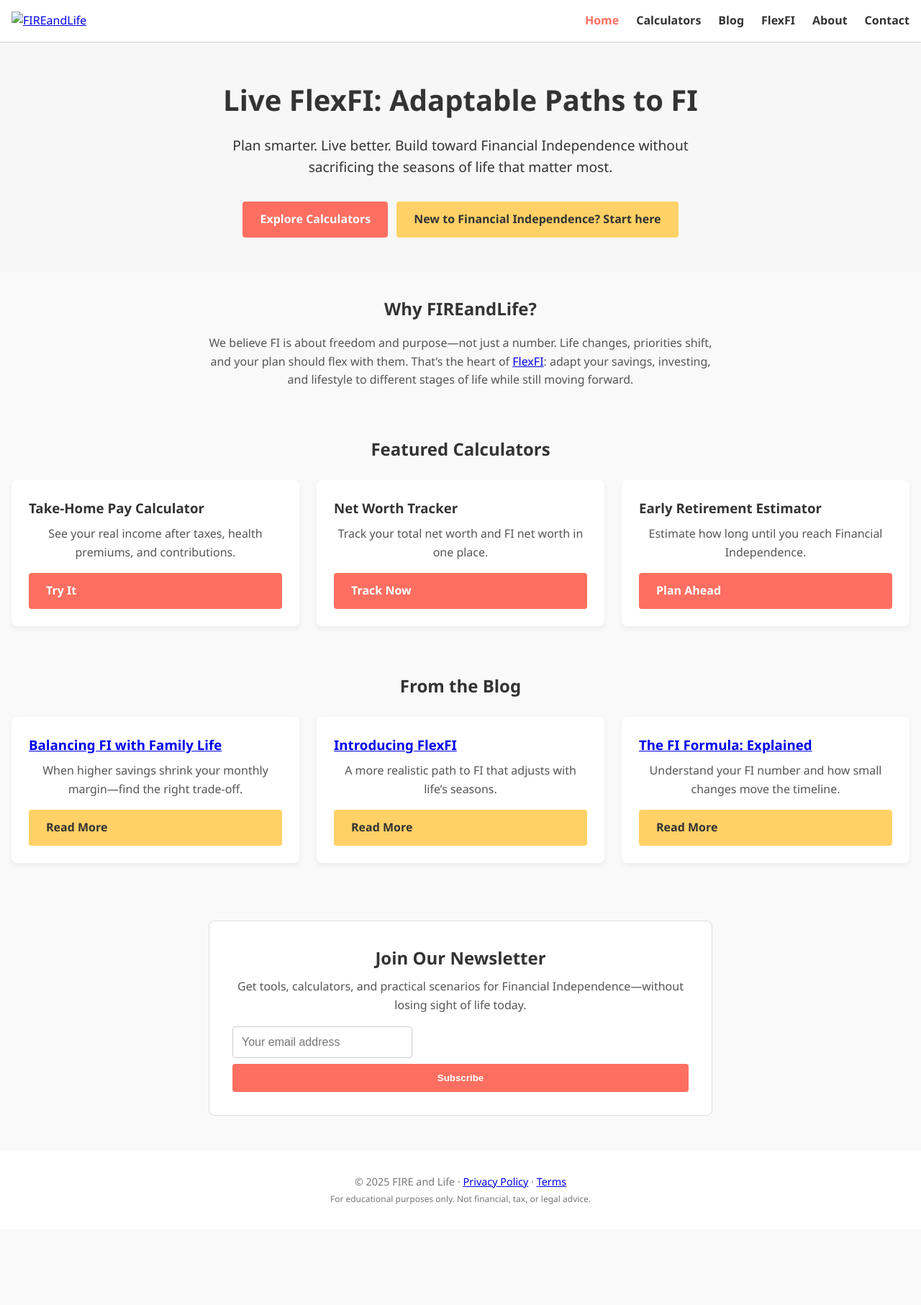
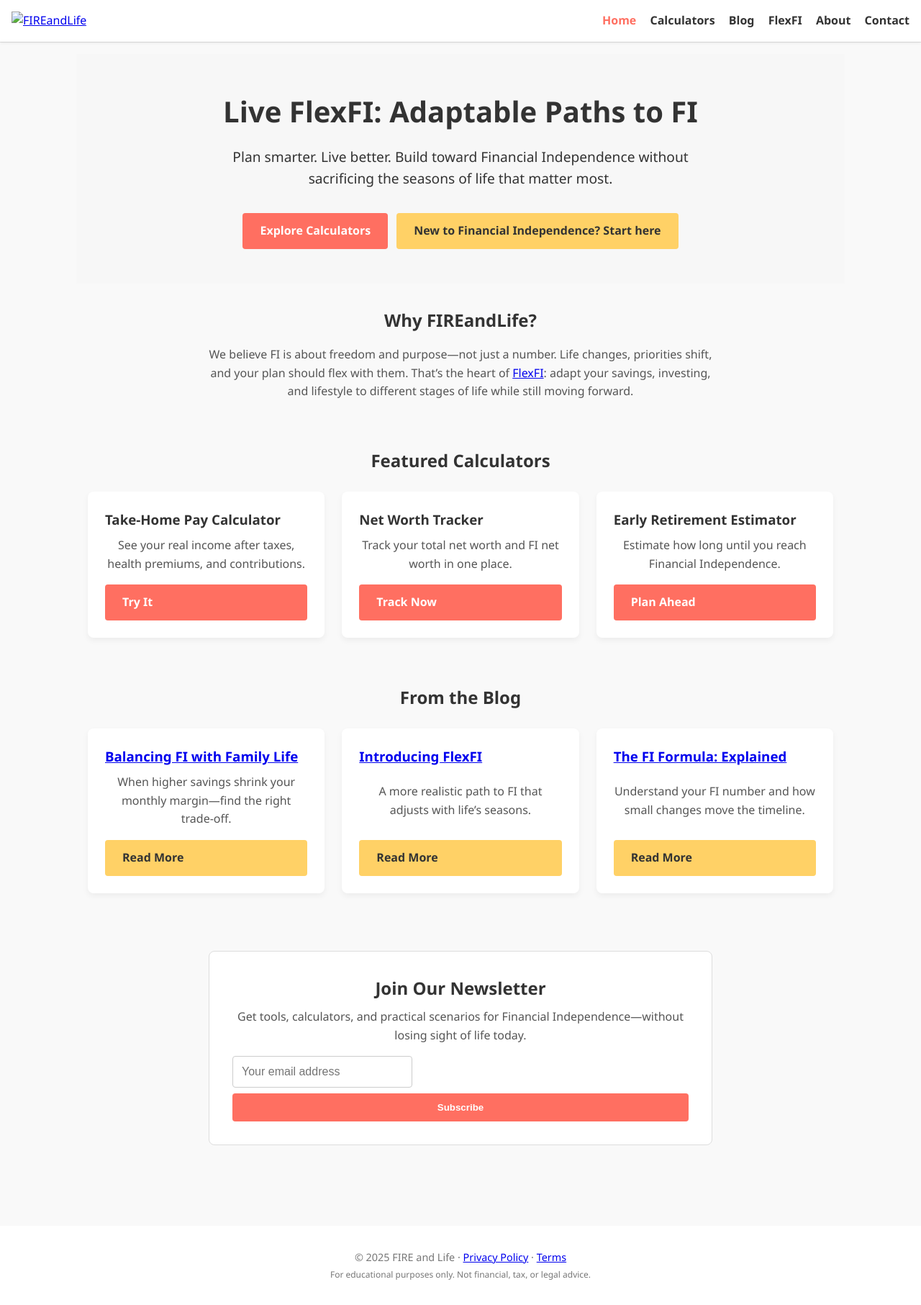
Before and after one commit to doehring01/livefireandlife-calculator, a Jekyll site: the page built from src/index.html, in a window 1280 px wide. Shown: the whole page at 72% size. Built offline with Jekyll 4.4.1, drawn with Linux system fonts in a browser that asks for light colours; a script that is not in the unit is left out; before the commit the page ends 1708 px from its top, so only the background shows below that.

Commit message:
Update index.html

```diff
--- a/src/index.html
+++ b/src/index.html
@@ -1,49 +1,17 @@
-<!DOCTYPE html>
-<html lang="en">
-<head>
-  <meta charset="UTF-8" />
-  <meta name="viewport" content="width=device-width, initial-scale=1" />
-  <title>FIREandLife — Live FlexFI</title>
-  <meta name="description" content="Tools, calculators, and real-world scenarios to pursue Financial Independence without sacrificing a life well-lived. Live FlexFI: adapt your plan to each season of life." />
-  <link rel="stylesheet" href="/styles.css" />
+---
+layout: default
+title: Home
+permalink: /
+description: "Tools, calculators, and real-world scenarios to pursue Financial Independence without sacrificing a life well-lived. Live FlexFI: adapt your plan to each season of life."
+---
 
-<script id="mcjs">!function(c,h,i,m,p){m=c.createElement(h),p=c.getElementsByTagName(h)[0],m.async=1,m.src=i,p.parentNode.insertBefore(m,p)}(document,"script","https://chimpstatic.com/mcjs-connected/js/users/72d54d5d34e330e9be28f8b0b/76cbee2dfa420e118252735bb.js");</script>
-
-  <!-- Google Analytics -->
-  <script async src="https://www.googletagmanager.com/gtag/js?id=G-KHKJVXPJQM"></script>
-  <script>
-    window.dataLayer = window.dataLayer || [];
-    function gtag(){ dataLayer.push(arguments); }
-    gtag('js', new Date());
-    gtag('config', 'G-KHKJVXPJQM');
-  </script>
-  <!-- End Google Analytics -->
-</head>
-<body>
-<header>
-  <nav style="display:flex;justify-content:space-between;align-items:center;padding:1rem;background:#fff;box-shadow:0 2px 4px rgba(0,0,0,0.06);">
-    <div class="logo">
-      <a href="/"><img src="/assets/logo-horizontal.png" alt="FIREandLife" style="height:40px;"></a>
-    </div>
-    <ul class="nav-links" style="list-style:none;display:flex;gap:1.5rem;margin:0;">
-      <li><a href="/" class="active">Home</a></li>
-      <li><a href="/calculators/">Calculators</a></li>
-      <li><a href="/blog/">Blog</a></li>
-      <li><a href="/flexfi/">FlexFI</a></li>
-      <li><a href="/about/">About</a></li>
-      <li><a href="/contact/">Contact</a></li>
-    </ul>
-  </nav>
-</header>
-
-<main>
 <!-- Hero -->
 <section class="hero">
   <h1>Live FlexFI: Adaptable Paths to FI</h1>
   <p>Plan smarter. Live better. Build toward Financial Independence without sacrificing the seasons of life that matter most.</p>
   <div style="display:flex;gap:.75rem;justify-content:center;flex-wrap:wrap;margin-top:1rem;">
-      <a class="btn" href="/calculators/">Explore Calculators</a>
-      <a class="btn btn-secondary" href="/about/#what-is-fi">New to Financial Independence? Start here</a>
+    <a class="btn" href="{{ '/calculators/' | relative_url }}">Explore Calculators</a>
+    <a class="btn btn-secondary" href="{{ '/about/#what-is-fi' | relative_url }}">New to Financial Independence? Start here</a>
   </div>
 </section>
 
@@ -52,7 +20,7 @@
   <h2>Why FIREandLife?</h2>
   <p>
     We believe FI is about freedom and purpose—not just a number. Life changes, priorities shift, and your plan should flex with them.
-      That’s the heart of <a href="/flexfi/">FlexFI</a>: adapt your savings, investing, and lifestyle to different stages of life while still moving forward.
+    That’s the heart of <a href="{{ '/flexfi/' | relative_url }}">FlexFI</a>: adapt your savings, investing, and lifestyle to different stages of life while still moving forward.
   </p>
 </section>
 
@@ -63,17 +31,17 @@
     <article class="card">
       <h3>Take-Home Pay Calculator</h3>
       <p>See your real income after taxes, health premiums, and contributions.</p>
-        <a class="btn" href="/calculators/take-home-pay/">Try It</a>
+      <a class="btn" href="{{ '/calculators/take-home-pay/' | relative_url }}">Try It</a>
     </article>
     <article class="card">
       <h3>Net Worth Tracker</h3>
       <p>Track your total net worth and FI net worth in one place.</p>
-        <a class="btn" href="/calculators/net-worth-tracker/">Track Now</a>
+      <a class="btn" href="{{ '/calculators/net-worth-tracker/' | relative_url }}">Track Now</a>
     </article>
     <article class="card">
       <h3>Early Retirement Estimator</h3>
       <p>Estimate how long until you reach Financial Independence.</p>
-        <a class="btn" href="/calculators/early-retirement-estimator/">Plan Ahead</a>
+      <a class="btn" href="{{ '/calculators/early-retirement-estimator/' | relative_url }}">Plan Ahead</a>
     </article>
   </div>
 </section>
@@ -83,19 +51,19 @@
   <h2>From the Blog</h2>
   <div class="grid">
     <article class="card">
-        <h3><a href="/blog/balancing-fi-family/">Balancing FI with Family Life</a></h3>
+      <h3><a href="{{ '/blog/balancing-fi-family/' | relative_url }}">Balancing FI with Family Life</a></h3>
       <p>When higher savings shrink your monthly margin—find the right trade-off.</p>
-        <a class="btn btn-secondary" href="/blog/balancing-fi-family/">Read More</a>
+      <a class="btn btn-secondary" href="{{ '/blog/balancing-fi-family/' | relative_url }}">Read More</a>
     </article>
     <article class="card">
-        <h3><a href="/blog/introducing-flexfi.html">Introducing FlexFI</a></h3>
+      <h3><a href="{{ '/blog/introducing-flexfi.html' | relative_url }}">Introducing FlexFI</a></h3>
       <p>A more realistic path to FI that adjusts with life’s seasons.</p>
-        <a class="btn btn-secondary" href="/blog/introducing-flexfi.html">Read More</a>
+      <a class="btn btn-secondary" href="{{ '/blog/introducing-flexfi.html' | relative_url }}">Read More</a>
     </article>
     <article class="card">
-        <h3><a href="/blog/fi-formula-explained.html">The FI Formula: Explained</a></h3>
+      <h3><a href="{{ '/blog/fi-formula-explained.html' | relative_url }}">The FI Formula: Explained</a></h3>
       <p>Understand your FI number and how small changes move the timeline.</p>
-        <a class="btn btn-secondary" href="/blog/fi-formula-explained.html">Read More</a>
+      <a class="btn btn-secondary" href="{{ '/blog/fi-formula-explained.html' | relative_url }}">Read More</a>
     </article>
   </div>
 </section>
@@ -109,19 +77,3 @@
     <button type="submit">Subscribe</button>
   </form>
 </section>
-</main>
-
-<footer>
-  <p style="text-align:center;padding:1rem;">
-    &copy; <span id="year"></span> FIRE and Life ·
-    <a href="/privacy/">Privacy Policy</a> ·
-    <a href="/terms/">Terms</a><br/>
-    <small>For educational purposes only. Not financial, tax, or legal advice.</small>
-  </p>
-</footer>
-
-<script>
-  document.getElementById('year').textContent = new Date().getFullYear();
-</script>
-</body>
-</html>
```
Lines whose indentation alone changed are shown as unchanged.
